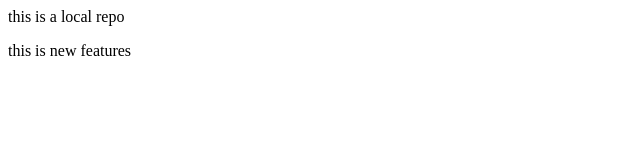
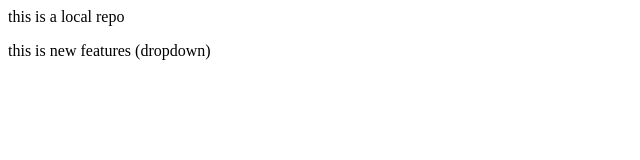
Before and after one commit to rishab4242/Localrepo, a plain HTML site: page index.html in a window 1280 px wide. Shown: the full height of the page, 0-640 px from the left. Drawn offline with Linux system fonts and the light colour scheme.

```diff
--- a/index.html
+++ b/index.html
@@ -1,2 +1,2 @@
 <p>this is a local repo</p>
-<p>this is new features</p>
+<p>this is new features (dropdown)</p>
```
